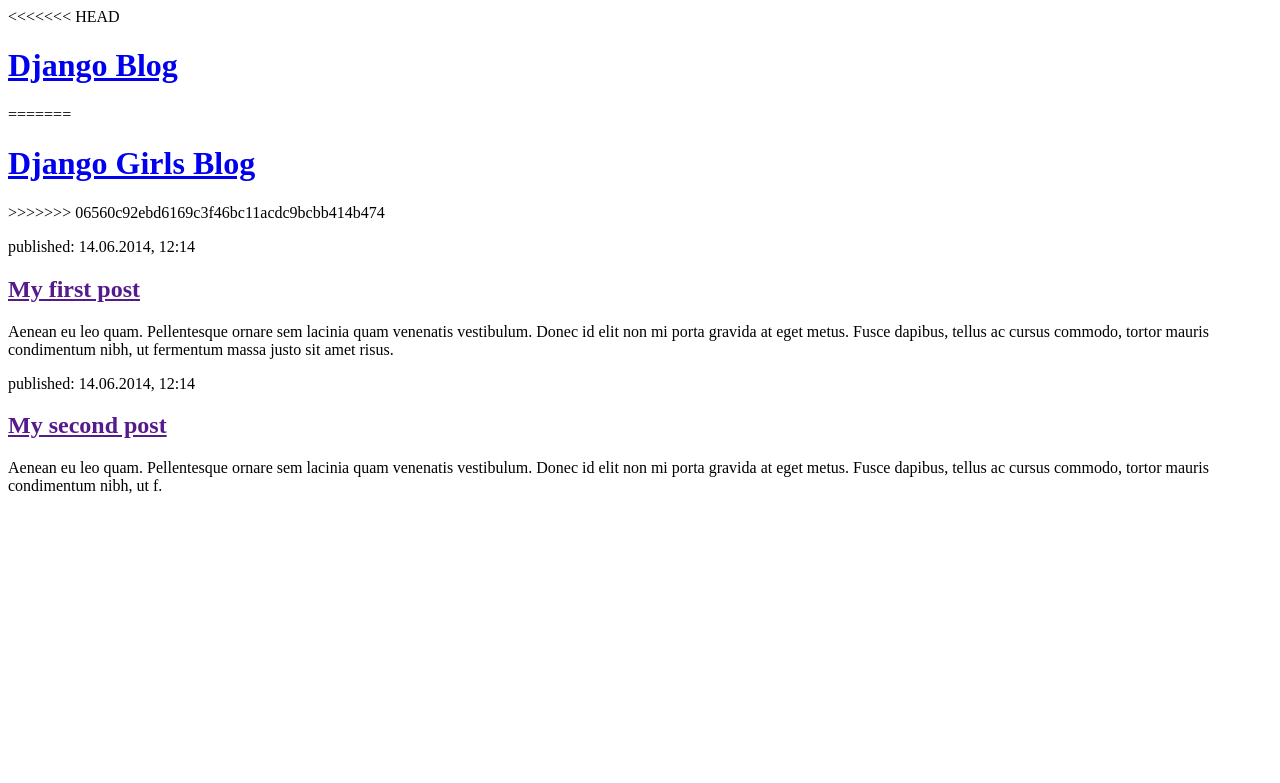
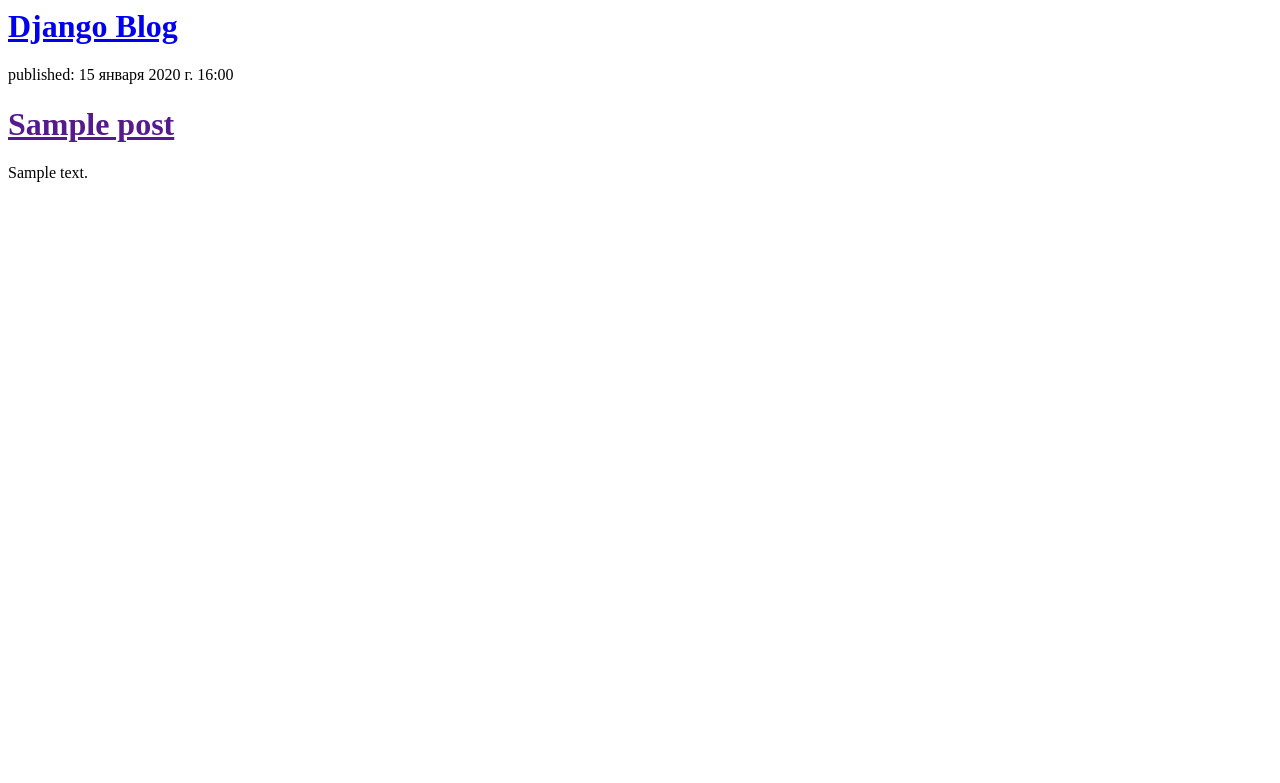
Before and after one commit to tuskulpan-create/my-first-blog, a Django app: template blog/templates/blog/post_list.html in a window 1280 px wide. Shown: the top 783 px of the page. Run offline with Django 5.2, Linux system fonts and the light colour scheme; the template is opened without the code that fills it: values that come from a table or form of the project are taken from there, others are empty; tables that the repository leaves empty hold one stand-in row (values such as "Sample post").

Commit message:
Modified

```diff
--- a/blog/templates/blog/post_list.html
+++ b/blog/templates/blog/post_list.html
@@ -1,30 +1,18 @@
 <html>
     <head>
-<<<<<<< HEAD
         <title>Django blog</title>
     </head>
     <body>
         <div>
             <h1><a href="/">Django Blog</a></h1>
-=======
-        <title>Django Girls blog</title>
-    </head>
-    <body>
-        <div>
-            <h1><a href="/">Django Girls Blog</a></h1>
->>>>>>> 06560c92ebd6169c3f46bc11acdc9bcbb414b474
         </div>
+{% for post in posts %}
+    <div>
+        <p>published: {{ post.published_date }}</p>
+        <h1><a href="">{{ post.title }}</a></h1>
+        <p>{{ post.text|linebreaksbr }}</p>
+    </div>
+{% endfor %}
 
-        <div>
-            <p>published: 14.06.2014, 12:14</p>
-            <h2><a href="">My first post</a></h2>
-            <p>Aenean eu leo quam. Pellentesque ornare sem lacinia quam venenatis vestibulum. Donec id elit non mi porta gravida at eget metus. Fusce dapibus, tellus ac cursus commodo, tortor mauris condimentum nibh, ut fermentum massa justo sit amet risus.</p>
-        </div>
-
-        <div>
-            <p>published: 14.06.2014, 12:14</p>
-            <h2><a href="">My second post</a></h2>
-            <p>Aenean eu leo quam. Pellentesque ornare sem lacinia quam venenatis vestibulum. Donec id elit non mi porta gravida at eget metus. Fusce dapibus, tellus ac cursus commodo, tortor mauris condimentum nibh, ut f.</p>
-        </div>
     </body>
 </html>
--- a/blog/views.py
+++ b/blog/views.py
@@ -1,5 +1,8 @@
 from django.shortcuts import render
+from django.utils import timezone
+from .models import Post
 
 # Create your views here.
 def post_list(request):
+    posts = Post.objects.filter(published_date__lte=timezone.now()).order_by('published_date')
     return render(request, 'blog/post_list.html', {})
```
